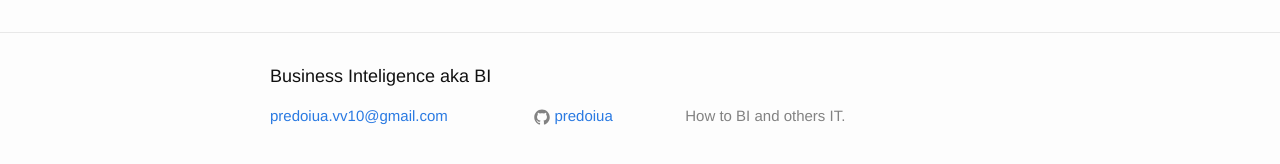
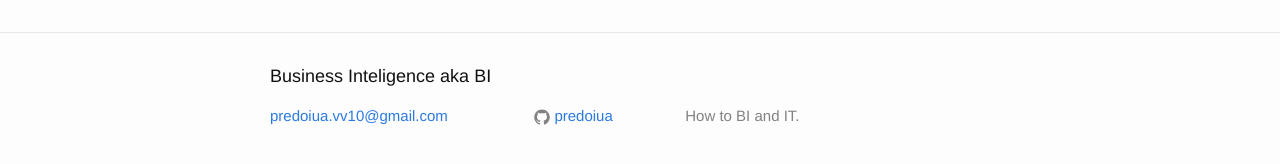
Before and after one commit to predoiua/predoiua.github.io, a Jekyll site: the page built from about.md, in a window 1280 px wide. Shown: the part 279-443 px from the top of the page. Built offline with Jekyll 4.4.1, drawn with Linux system fonts in a browser that asks for light colours.

Commit message:
rephrase

```diff
--- a/_config.yml
+++ b/_config.yml
@@ -2,7 +2,7 @@
 title: Business Inteligence aka BI
 email: predoiua.vv10@gmail.com
 description: > # this means to ignore newlines until "baseurl:"
-    How to BI and others IT.
+    How to BI and IT.
 baseurl: "" # the subpath of your site, e.g. /blog/
 url: "http://predoiua.github.io" # the base hostname & protocol for your site
 github_username:  predoiua
```
